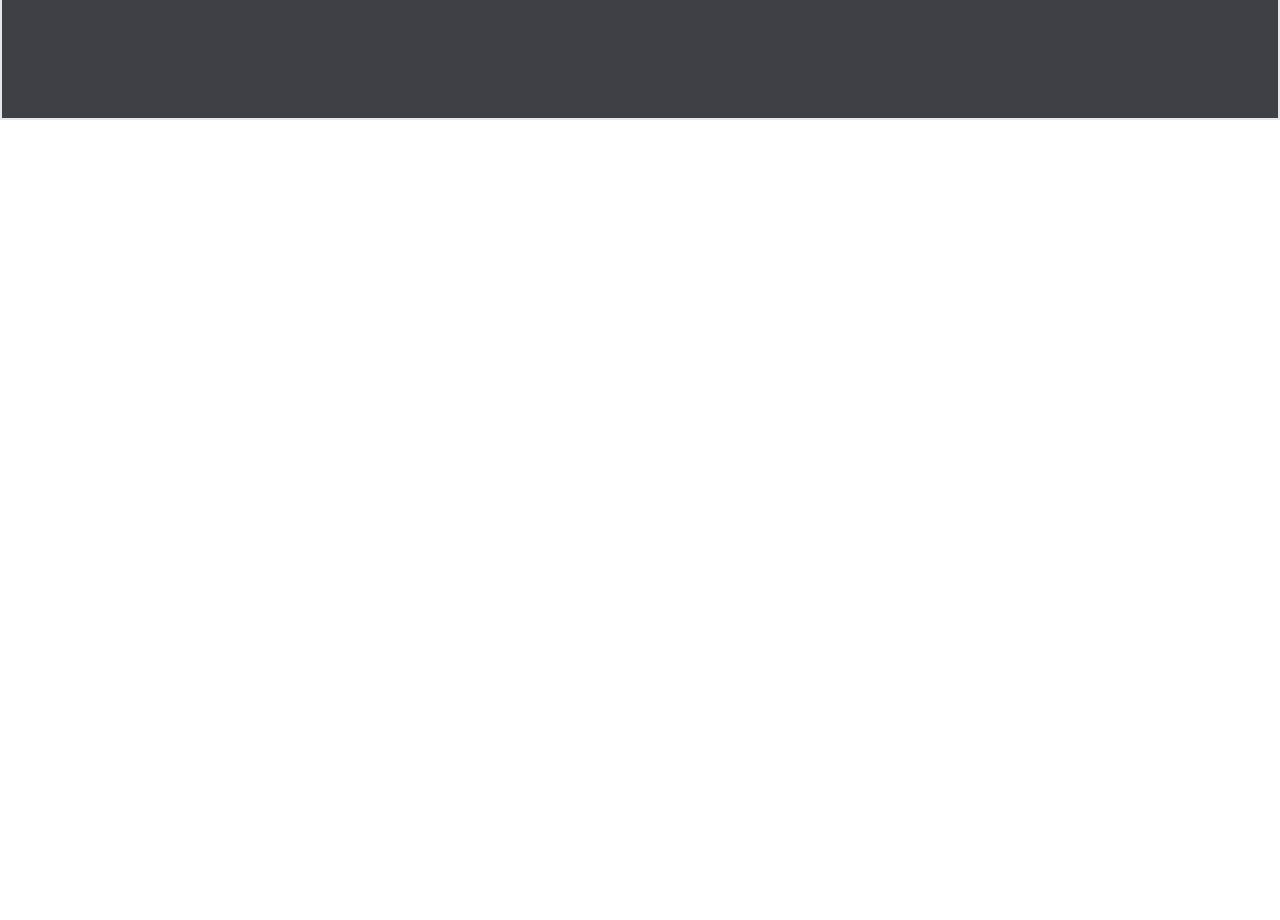
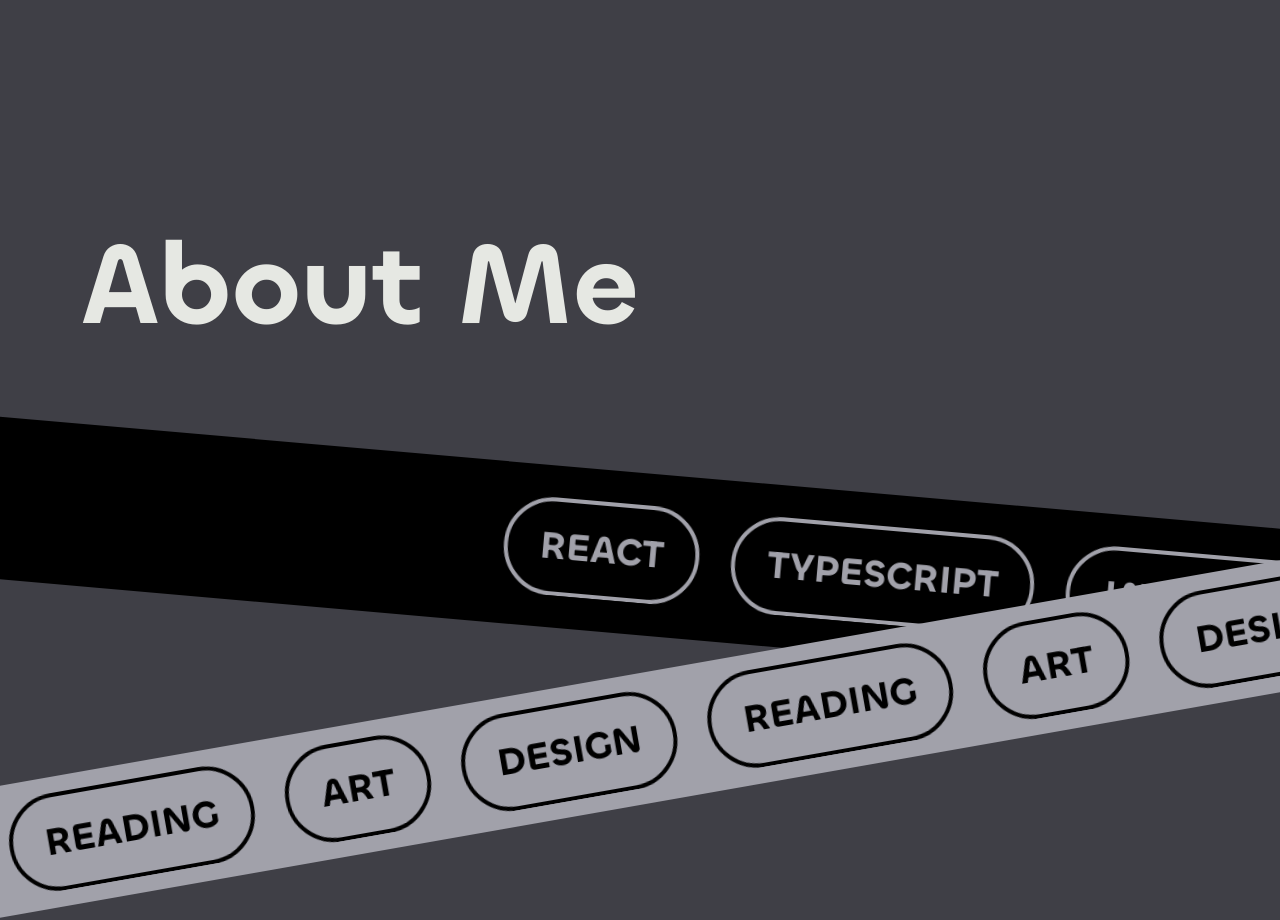
Before and after one commit to domsantini/portfolio2, a Next.js app: page / in a window 1280 px wide. Shown: the part 1480-2400 px from the top of the page. Before the commit the page ends 1600 px from the top, so only its background shows below. Built offline with nearby package versions, Linux system fonts and the light colour scheme; a web font is replaced by a local one.

Commit message:
Get close on marquee

```diff
--- a/app/components/AboutSection.jsx
+++ b/app/components/AboutSection.jsx
@@ -1,12 +1,54 @@
-function AboutSection({ id, className }) {
+'use client'
+import React from 'react'
+
+import SectionWrapper from "./SectionWrapper";
+import Marquee from "./Marquee/Marquee";
+import SkillPill from './SkillPill';
+
+function AboutSection({ id }) {
+  const [windowWidth, setWindowWidth] = React.useState(0)
+  const marqueeRef = React.useRef(undefined)
+
+  React.useEffect(() => {
+    const windowWidth = window.innerWidth;
+    setWindowWidth(windowWidth)
+  }, [])
+
   return (
-    <section id={id} className={`min-h-screen h-[100svh] flex flex-col justify-end pt-20 p-4 md:px-8 lg:px-20 lg:pb-8 bg-zinc-700 ${className}`}>
-      <div className='h-full'/>
-      <h1 className="text-[#E6E8E3] text-[clamp(35px,9vw,140px)] font-chillax font-semibold">
-        More About Me
+    <SectionWrapper
+      id={id}
+      className='
+        pt-20
+        flex flex-col
+        text-[#E6E8E3] bg-zinc-700
+        overflow-hidden
+      '
+    >
+      <h1 className='text-[clamp(45px,9vw,140px)] font-chillax font-semibold'>
+        About Me
       </h1>
-    </section>
+      <div className='flex flex-col justify-center flex-grow gap-10 h-full -mx-28 text-[3vw] uppercase' >
+        <Marquee ref={marqueeRef} className='bg-black rotate-[5deg] py-8 space-x-4' scrollDirection='forward'>
+          <SkillPill className='border-[#A1A1AA] text-[#A1A1AA]'>React</SkillPill>
+          <SkillPill className='border-[#A1A1AA] text-[#A1A1AA]'>TypeScript</SkillPill>
+          <SkillPill className='border-[#A1A1AA] text-[#A1A1AA]'>JavaScript</SkillPill>
+        </Marquee>
+        <Marquee className='bg-[#A1A1AA] rotate-[-10deg] py-4' scrollDirection='back'>
+          <SkillPill className='border-black text-black'>Art</SkillPill>
+          <SkillPill className='border-black text-black'>Design</SkillPill>
+          <SkillPill className='border-black text-black'>Reading</SkillPill>
+        </Marquee>
+      </div>
+    </SectionWrapper>
   );
 }
 
 export default AboutSection;
+
+
+// <section id={id} className={`min-h-screen h-[100svh] flex flex-col justify-end pt-20 p-4 md:px-8 lg:px-20 lg:pb-8 bg-zinc-700 ${className}`}>
+//   <div className='h-full'/>
+//   <h1 className="text-[#E6E8E3] text-[clamp(35px,9vw,140px)] font-chillax font-semibold">
+//     More About Me
+//   </h1>
+// </section>
--- a/app/components/Marquee/Marquee.jsx
+++ b/app/components/Marquee/Marquee.jsx
@@ -1,34 +1,27 @@
 import styles from './Marquee.module.css'
 import { motion } from 'framer-motion'
 
-export default function Marquee({ children }) {
+export default function Marquee({ children, className, scrollDirection='forward', props }) {
 
-  // const marqueeAnimation = {
-  //   x: ['0%', '-100%'],
-  //   transition: {
-  //     duration: 5,
-  //     ease: 'linear',
-  //     repeat: Infinity,
-  //   }
-  // }
+  const scrollDir = scrollDirection === 'forward' ? '100%' : '-100%'
 
   return (
-    <div className={styles.marqueeContainer}>
+    <div className={`${styles.marqueeContainer} ${className}`} {...props}>
       <motion.div
         className={styles.marqueeText}
-        animate={{ x: '-100%'}}
+        animate={{ x: scrollDir }}
         transition={{ duration: 20, repeat: Infinity, ease: 'linear' }}
       >
-        <p>{ children }</p>
-        <p>{ children }</p>
+        { children }
+        { children }
       </motion.div>
       <motion.div
         className={styles.marqueeText}
-        animate={{ x: '-100%'}}
+        animate={{ x: scrollDir }}
         transition={{ duration: 20, repeat: Infinity, ease: 'linear' }}
       >
-        <p>{ children }</p>
-        <p>{ children }</p>
+        { children }
+        { children }
       </motion.div>
     </div>
   )
--- a/app/components/Marquee/Marquee.module.css
+++ b/app/components/Marquee/Marquee.module.css
@@ -16,6 +16,5 @@
   padding-left: 1rem;
 
   font-family: 'Chillax';
-  font-size: 8vw;
   font-weight: 600;
 }
--- /dev/null
+++ b/app/components/SkillPill.jsx
@@ -0,0 +1,7 @@
+const SkillPill = ({ children, className }) => {
+  return (
+    <span className={`px-8 py-4 border-4 border-solid rounded-full ${className}`}>{children}</span>
+  )
+}
+
+export default SkillPill;
--- a/app/components/WorkSection.jsx
+++ b/app/components/WorkSection.jsx
@@ -6,7 +6,7 @@ import { motion, AnimatePresence } from "framer-motion";
 import SectionWrapper from "./SectionWrapper";
 import { projects } from '@/app/data.js'
 
-function WorkSection({ id, className }) {
+function WorkSection({ id }) {
 
   const [activeProject, setActiveProject] = React.useState(undefined)
 
@@ -25,7 +25,6 @@ function WorkSection({ id, className }) {
         pt-20
         flex flex-col
         text-[#E6E8E3] bg-zinc-700
-        border-2 border-solid
       '
     >
       <h1 className='text-[clamp(45px,9vw,140px)] font-chillax font-semibold'>
--- a/app/page.js
+++ b/app/page.js
@@ -22,12 +22,12 @@ export default function Home() {
       {/* <Header /> */}
       <LandingSection id="home" scrollYProgress={scrollYProgress}/>
       <WorkSection id="work"/>
+      <AboutSection id="about"/>
       {/* <div
         ref={wrapperRef}
         // style={{ borderRadius }}
         className="relative z-[2] bg-zinc-700 h-full"
       > */}
-        {/* <AboutSection id="about" className='relative z-[6]'/> */}
         {/* <ContactSection id='contact' className='sticky bottom-0 z-[3] bg-[#FBFCF8]'/> */}
       {/* </div> */}
       {/* <motion.div
```
